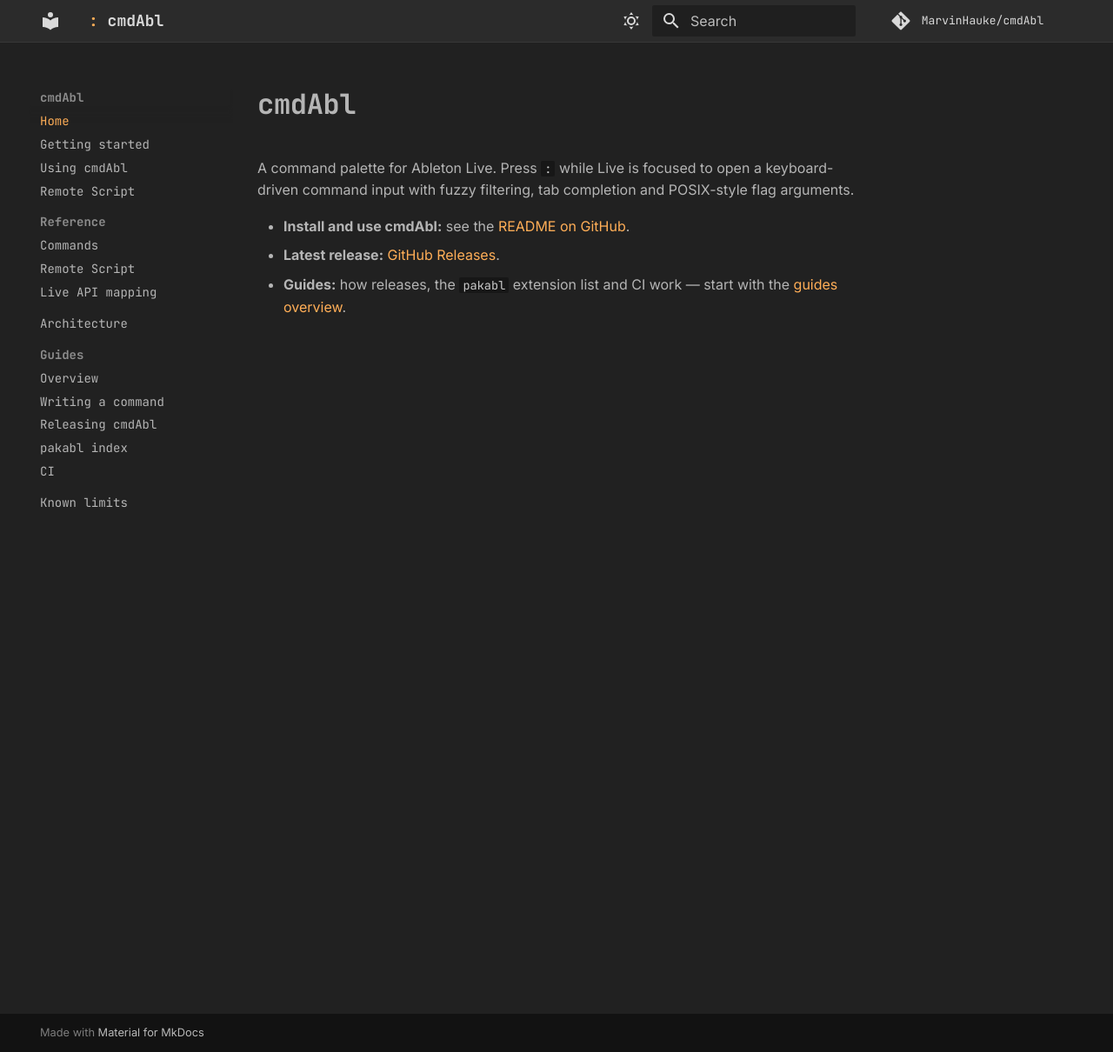
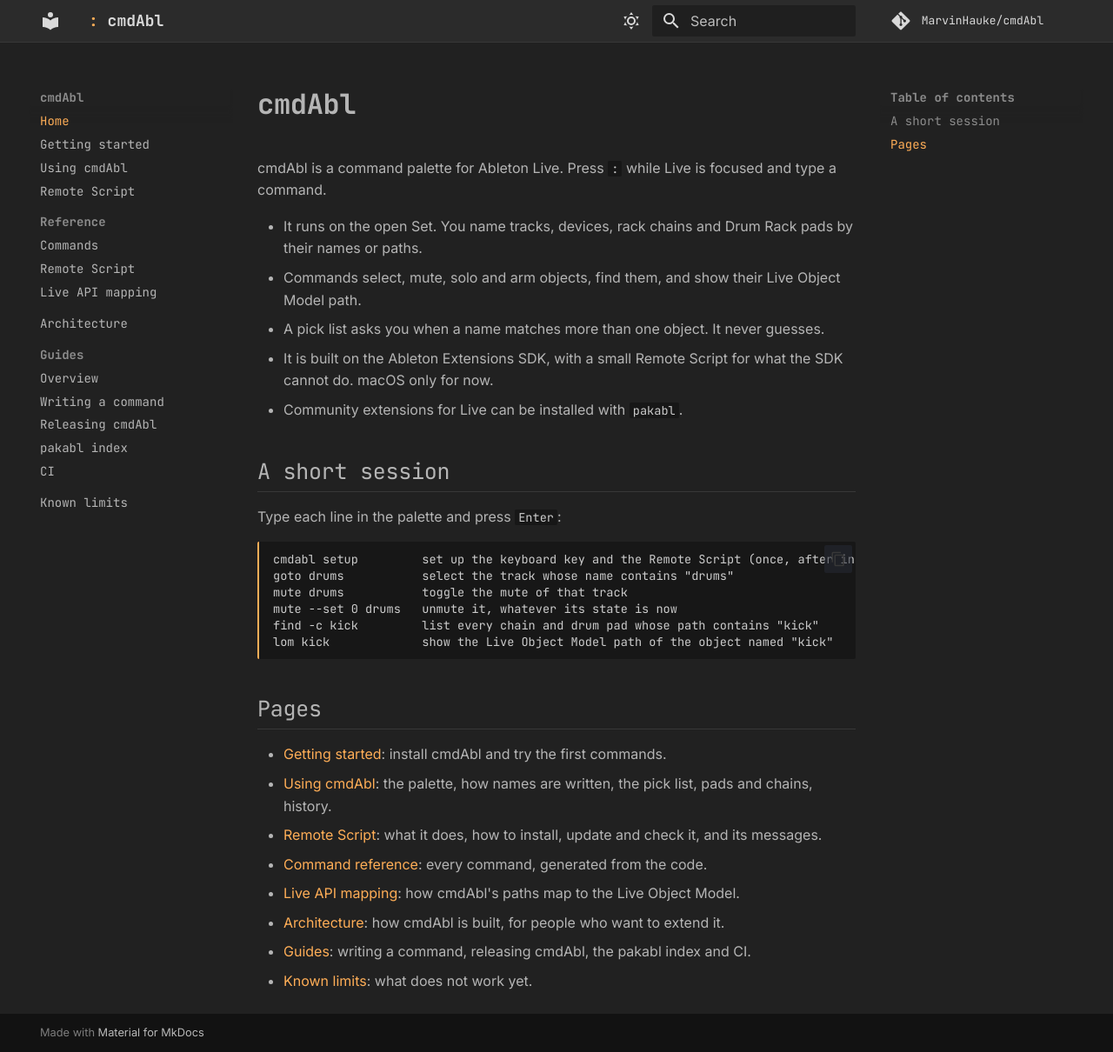
Before and after one commit to MarvinHauke/cmdAbl, an MkDocs documentation site: the page built from docs/index.md, in a window 1280 px wide and 1210 px high. Shown: the whole window at 87% size. Built offline with MkDocs 1.6.1 and Material for MkDocs 9.7.7, drawn with Linux system fonts in a browser that asks for light colours; comment, search, counter and statistics services are not loaded.

Commit message:
docs: README shortened to a pointer to the docs site; Home page; install wording
The README keeps the description, install in three steps, development and
the licence. Command tables, the palette keys and the project tree now live
in the docs site, which is generated or written from the code. The install
step uses the release guide's wording.

Co-Authored-By: Claude Haiku 5.5 <noreply@anthropic.com>

````diff
--- a/docs/index.md
+++ b/docs/index.md
@@ -1,9 +1,33 @@
 # cmdAbl
 
-A command palette for Ableton Live. Press `:` while Live is focused to open a keyboard-driven
-command input with fuzzy filtering, tab completion and POSIX-style flag arguments.
+cmdAbl is a command palette for Ableton Live. Press `:` while Live is focused and type a command.
 
-- **Install and use cmdAbl:** see the [README on GitHub](https://github.com/MarvinHauke/cmdAbl#readme).
-- **Latest release:** [GitHub Releases](https://github.com/MarvinHauke/cmdAbl/releases/latest).
-- **Guides:** how releases, the `pakabl` extension list and CI work — start with the
-  [guides overview](guides/README.md).
+- It runs on the open Set. You name tracks, devices, rack chains and Drum Rack pads by their names or paths.
+- Commands select, mute, solo and arm objects, find them, and show their Live Object Model path.
+- A pick list asks you when a name matches more than one object. It never guesses.
+- It is built on the Ableton Extensions SDK, with a small Remote Script for what the SDK cannot do. macOS only for now.
+- Community extensions for Live can be installed with `pakabl`.
+
+## A short session
+
+Type each line in the palette and press `Enter`:
+
+```
+cmdabl setup         set up the keyboard key and the Remote Script (once, after installing)
+goto drums           select the track whose name contains "drums"
+mute drums           toggle the mute of that track
+mute --set 0 drums   unmute it, whatever its state is now
+find -c kick         list every chain and drum pad whose path contains "kick"
+lom kick             show the Live Object Model path of the object named "kick"
+```
+
+## Pages
+
+- [Getting started](getting-started.md): install cmdAbl and try the first commands.
+- [Using cmdAbl](using.md): the palette, how names are written, the pick list, pads and chains, history.
+- [Remote Script](remote-script.md): what it does, how to install, update and check it, and its messages.
+- [Command reference](reference/commands.md): every command, generated from the code.
+- [Live API mapping](reference/live-api.md): how cmdAbl's paths map to the Live Object Model.
+- [Architecture](architecture.md): how cmdAbl is built, for people who want to extend it.
+- [Guides](guides/README.md): writing a command, releasing cmdAbl, the pakabl index and CI.
+- [Known limits](limits.md): what does not work yet.
````
Also changed, not shown: README.md (+33 -319 lines), docs/getting-started.md (+2 -2 lines).
